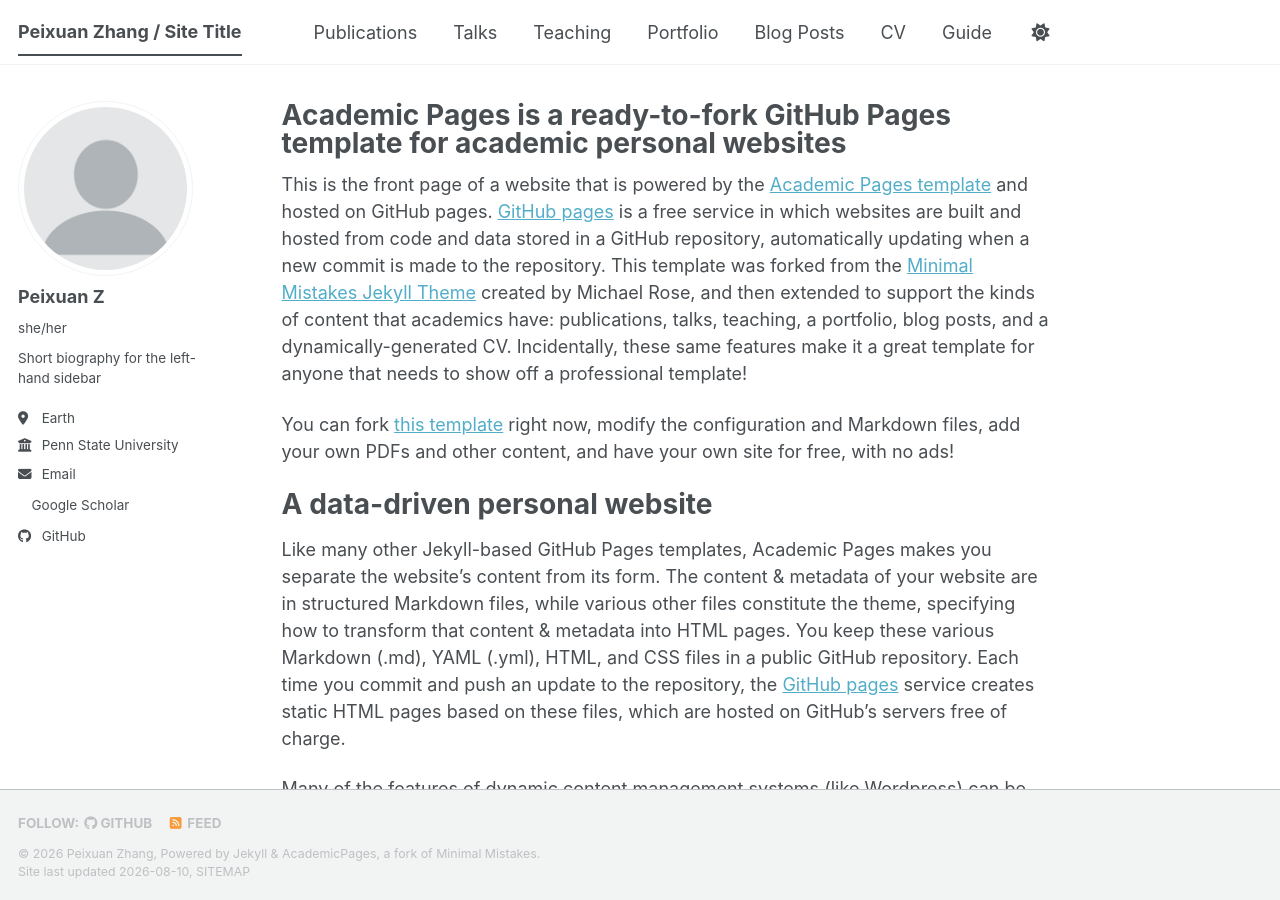
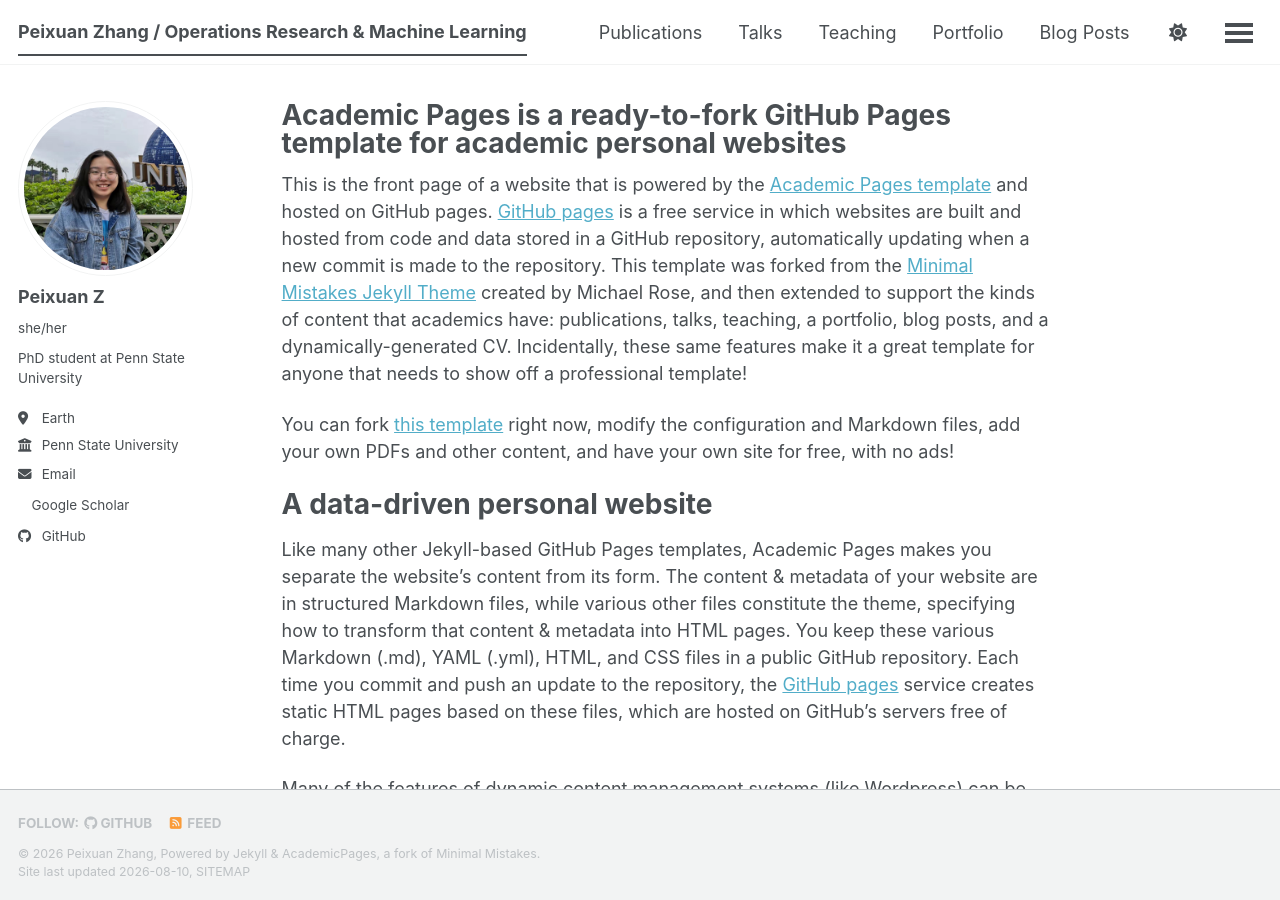
Before and after one commit to PeixuanZ/PeixuanZ.github.io, a Jekyll site: the page built from _pages/about.md, in a window 1280 px wide and 900 px high. Built offline with Jekyll 4.4.1, drawn with Linux system fonts in a browser that asks for light colours; a style sheet for code colours, icons or effects is not loaded.

Commit message:
change profile pic

```diff
--- a/_config.yml
+++ b/_config.yml
@@ -9,7 +9,7 @@
 # Basic Site Settings
 locale                   : "en-US"
 site_theme               : "default" # The available themes options are "default", "air", "sunrise", "mint", "dirt" and "contrast"
-title                    : "Peixuan Zhang / Site Title"
+title                    : "Peixuan Zhang / Operations Research & Machine Learning"
 title_separator          : "-"
 name                     : &name "Peixuan Zhang"
 description              : &description "Peixuan Zhang's academic portfolio"   # Update this with a general description of your site, this is the default if not overridden by a page
@@ -23,10 +23,10 @@ repository               : #"academicpages/academicpages.github.io"
 #               Additional customization can be done by editing /_includes/author-profile.html
 author:
   # Biographic information
-  avatar           : "profile.png"
+  avatar           : "Selfie.jpg"
   name             : "Peixuan Z"
   pronouns         : "she/her"
-  bio              : "Short biography for the left-hand sidebar"
+  bio              : "PhD student at Penn State University"
   location         : "Earth"
   employer         : "Penn State University"
   uri              : # URL
```
Also changed, not shown: images/Selfie.jpg (added), images/profile.png (deleted).
